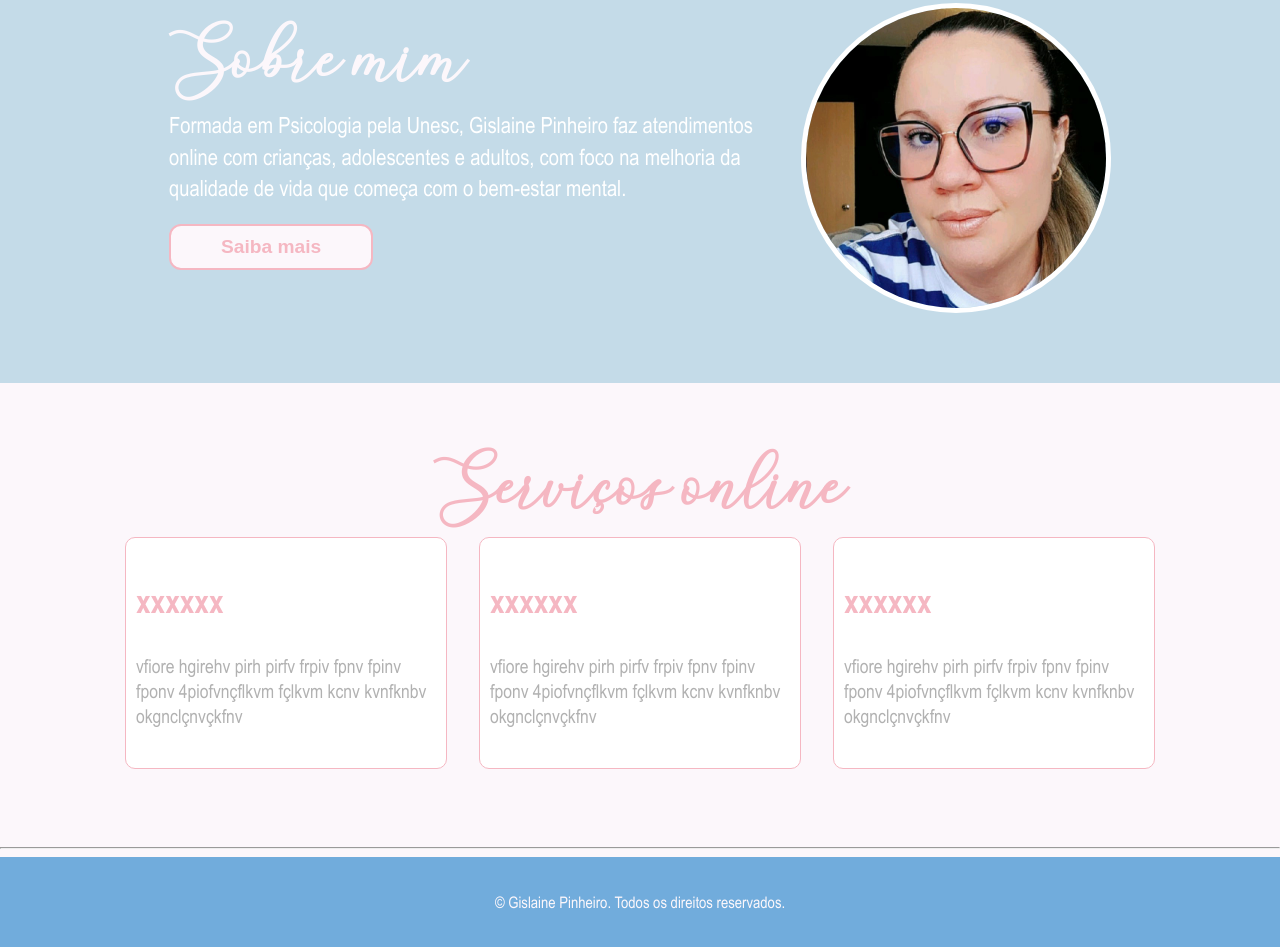
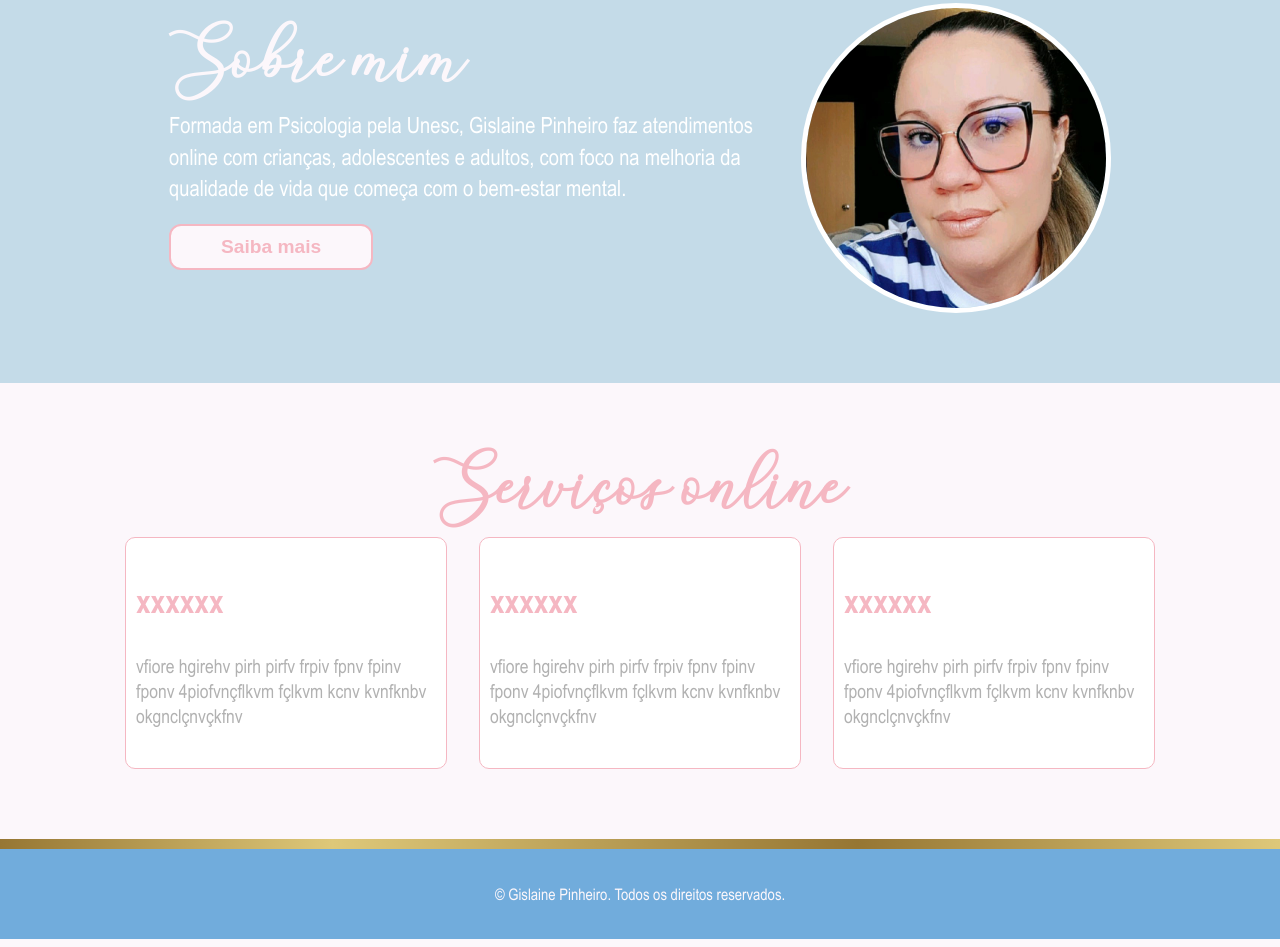
Before and after one commit to gislainepinheiro/gislainepinheiro, a plain HTML site: page index.html in a window 1280 px wide. Shown: the part 845-1792 px from the top of the page. Drawn offline with Linux system fonts and the light colour scheme.

Commit message:
Update styles.css

```diff
--- a/styles.css
+++ b/styles.css
@@ -14,7 +14,7 @@
     }
 
     header h1 {
-        font-size: 10vw;
+        font-size: 11vw;
     }
 
     header nav {
@@ -35,7 +35,7 @@
     }
 
     .principal h1 {
-        font-size: 11vw;
+        font-size: 10vw;
     }
 
     .principal p {
@@ -380,11 +380,12 @@ nav a:hover {
     padding: 20px 10px;
 }
 
-.divisor {
-    min-height:10px;
-    width:100%;
+hr {
+    height:10px;
     background: rgb(150,118,51);
     background: linear-gradient(90deg, rgba(150,118,51,1) 0%, rgba(222,200,121,1) 26%, rgba(150,118,51,1) 67%, rgba(222,200,121,1) 100%);
+    border: none;
+    margin: 0;
 }
 
 /* Rodapé */
```
